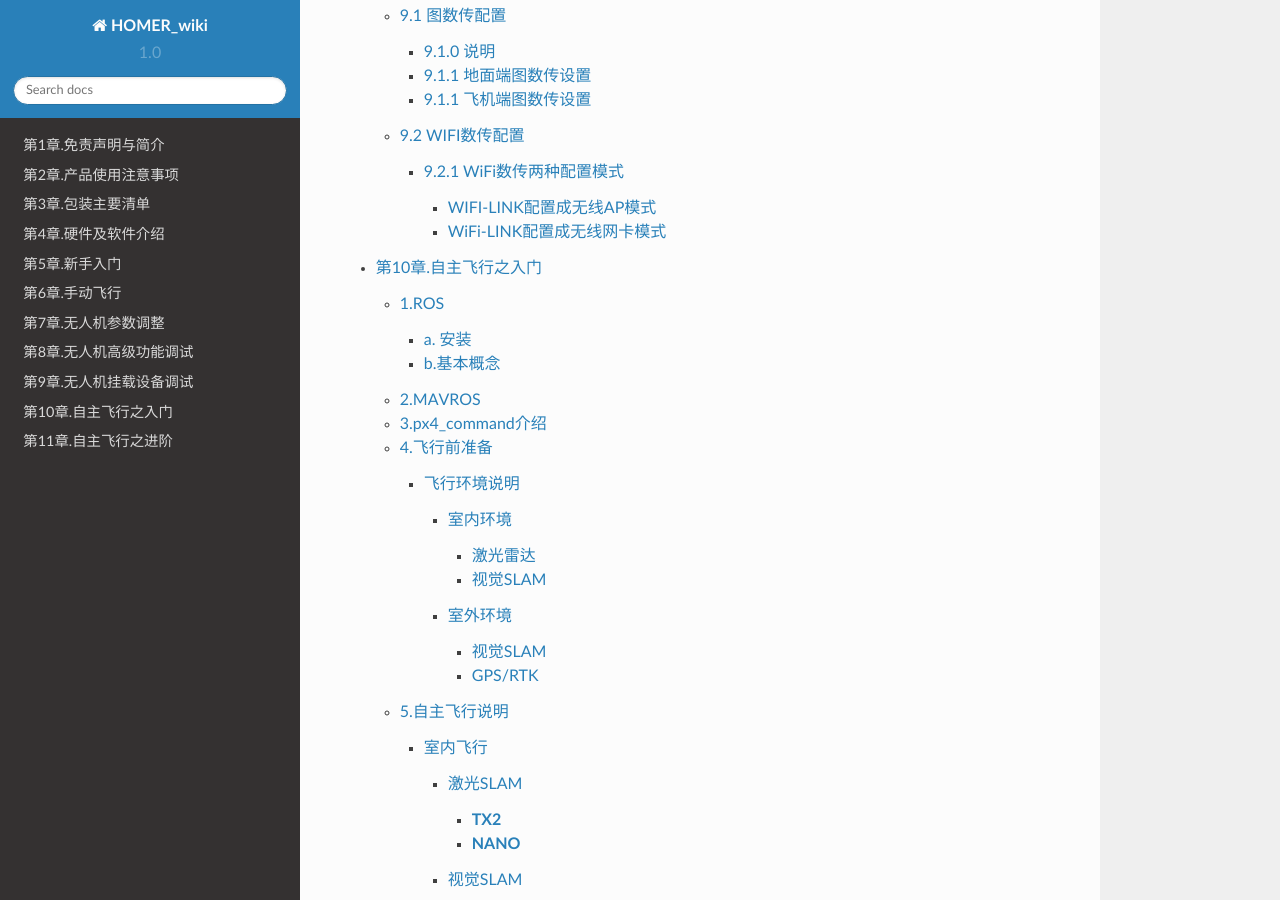
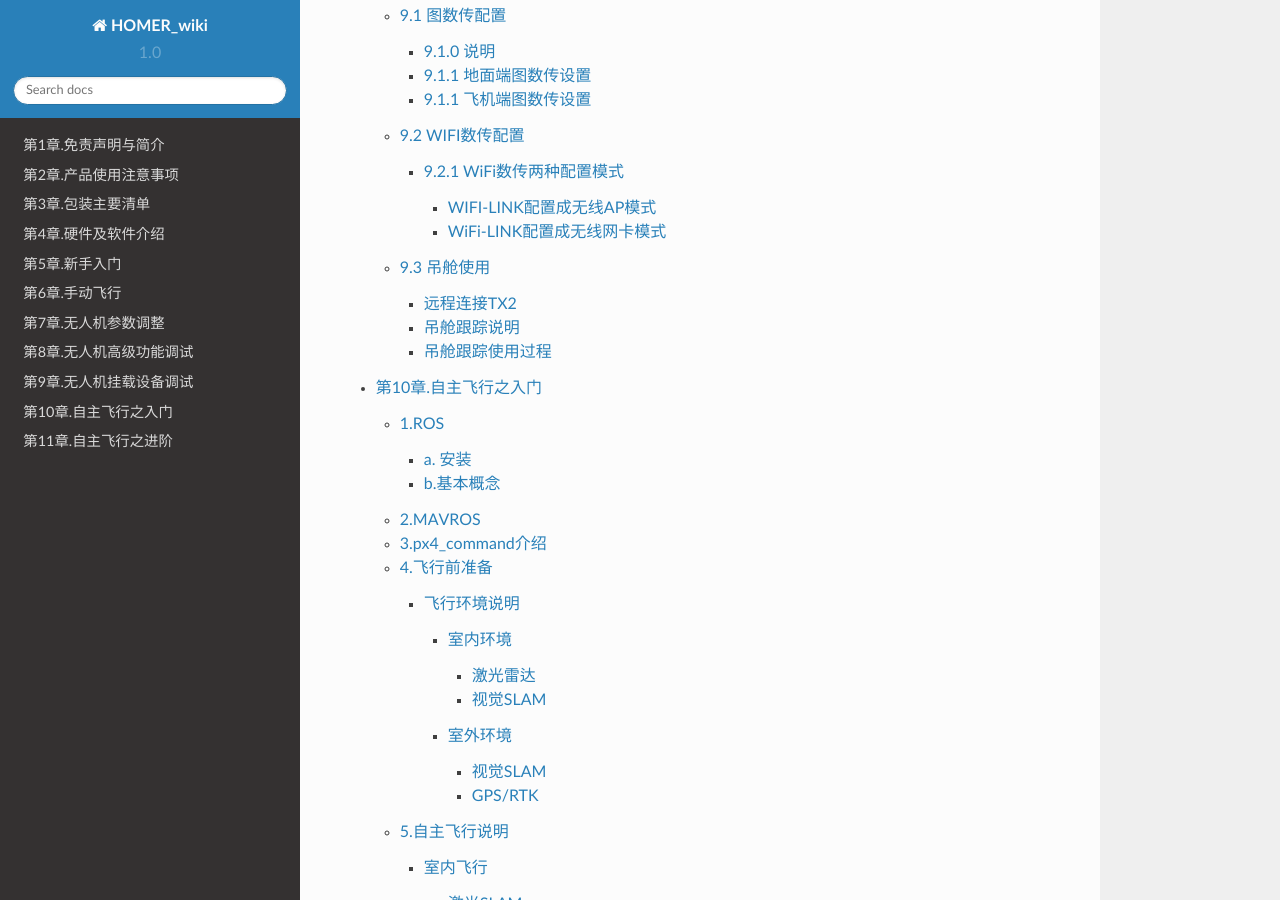
Before and after one commit to amov-lab/p600-wiki, a Sphinx documentation site: the page built from p600_document/source/index.rst, in a window 1280 px wide and 900 px high, scrolled down 2095 px. Built offline with Sphinx 7.4.7 and the Read the Docs theme 2.0.0, drawn with Linux system fonts in a browser that asks for light colours; some of the changed lines change nothing that is shown.

Commit message:
p600 wiki

```diff
--- a/p600_document/source/docs/9无人机挂载设备调试.rst
+++ b/p600_document/source/docs/9无人机挂载设备调试.rst
@@ -303,3 +303,106 @@
 重新配置一下，可以点击查询配置，看看配置的是否有出入。
 
 .. image:: ../images/WIFI_RM08K_set_success.png
+
+9.3 吊舱使用
+===================
+
+我们通过局域网，使TX2和自己的笔记本电脑连接同一个WiFi，查看TX2的IP地址，首先需要无限键鼠，
+HDMI转接线，显示器一台，4s电池，TX2供电线，吊舱供电电池3s。
+
+
+远程连接TX2
+--------------------------
+
+首先用4S电池，TX2供电线给TX2供电开机，插上HDMI到显示器上，无线键鼠插到tx2 USB接口上面。
+开机之后输入密码，账户名和密码是一致的，比如账户是nvidia，那么密码也是nvidia。
+登录进去连接到WiFi，确保nomachine软件是打开的（打开的话，在右上角会有显示nomachine的图标）。然后TX2
+连接WiFi，接着查看TX2当前的IP地址，打开一个终端（ Ctrl+Alt+t ），输入ifconfig，找到wanlx （ x，可
+能为0，可能为1 ），可以看到inet addr：xxx.xxx.xxx.xxx，这些xxx表示的就是IP地址，比如我显示的
+就是192.168.31.20。然后记住这个IP地址，HDMI线可以从tx2拔下来，无限键鼠可以拔掉，tx2两个
+USB 口一个口接吊舱的视频 USB 口，另一个接吊舱的串口转 TTL 接口。
+
+.. image:: ../images/dc_lj.JPG
+
+接下来，用自己的电脑，确保自己
+电脑已经安装了nomachine软件，自己电脑WiFi也连接上和TX2一样的WiFi，打开nomachine，新建一
+个连接，输入所要连接客户端的IP地址，我这里就是192.168.31.20。新建连接过程中保持默认参数。
+新建完成后，双击刚新建的连接，提示是否要连接，选择连接。输入相应的账户名和密码，回车就可
+以远程控制 tx2 了。
+
+打开NOMACHINA软件，点击 New新建
+
+.. image:: ../images/WIFI_nomachine_create_new.png
+
+Protrocol选择NX模式，然后输入TX2的IP地址192.168.1.84，Port默认4000
+
+.. image:: ../images/NoMachine1.png
+
+下一步，鉴定方式选择Password，下一步选择Do not use proxy，最后Done
+
+如下选择刚才配置的参数，点击连接
+
+.. image:: ../images/NoMachine2.png
+
+成功后点击YES
+
+输入TX2的用户名以及密码(默认amov) 然后一路OK即可进行访问。
+
+.. image:: ../images//NoMachine3.png
+
+
+.. image:: ../images/NoMachine4.png
+
+
+吊舱跟踪说明
+--------------------------
+
+吊舱的所有用到的源代码都在track_ws文件夹下面，分别是fv_tracking px4_command
+serial_ros，fv_tracking文件夹里面包含了吊舱的视觉框选实现，serial_ros该文件夹包含了视觉框选的结
+那反馈到吊舱imu，并对吊舱进行相应的控制跟踪，px4_command该文件包含了由吊舱控制的运动，
+已经视觉框选像素大小，对飞机进行相应的控制。（该吊舱的代码不建议和P200代码混用，如果要肯定
+现P200的功能，请使用P200的代码包），吊舱的源码都在track_ws下面，确保要source track_ws该文
+单的路径，可以在~/.bashrc查看是否source正确。
+
+吊舱跟踪使用过程
+--------------------------
+
+**编译源码**
+
+通过远程连接tx2进入到TX2中。打开一个终端输入ls /dev |grep ttyUSB该命令查看当前USB设备，如
+那有ttyUSB0，那无需修改任何，如果是ttyUSB1，那么你需要修改
+~/track_ws/src/serial_ros/src/serial_node.cpp中找到ser.setPort这行，把这里串口改为
+/dev/ttyUSB1。默认打开串口是ttyUSB0，如果你查看自己的USB设备是ttyUSB1，就需要在这里修改
+一下。保存之后需要编译，编译需要到~/track_ws/目录下面，执行命令catkin_make。第二个查看自
+己有没有视频设备，查看自己的/dev下面是否有/dev/videox （ x表示0或者1 ），如果/dev下面没
+有/dev/videox相关的设备，请重新启动一下吊舱供电，重新查看/dev应该会有/dev/videox。x为0就是
+默认，无需修改，如果x是1，那么需要修改~/track_ws/src/fv_tracking/nodes/web_cam.cpp。查找
+cv：：VideoCapture默认使用的是摄像头0，如果上面x为1，则这里摄像头选择也要改为1 .同理需要保存
+和编译，编译还是需要在~/track_ws/目录下面执行catkin_make进行编译。
+
+
+**启动吊舱脚本**
+
+1. 首先使用Nomachine连接TX2的远程桌面。
+
+.. image:: ../images/TX2_Remote.png
+
+2. 接着运行如下目录的脚本文件：
+/home/amov/track_ws/src/px4_command/sh/sh_for_P200/fly_tracking_test.sh
+
+.. image:: ../images/TX2_1.png
+
+3. 会运行五个终端，依次检查每个终端是否有报错，这里第二个终端报错（打不开视频）：
+
+.. image:: ../images/Track_Con1.png
+
+4. 请确保吊舱电源是否开启，并且吊舱的USB线插入TX2,通常在TX2上电后需要重启下吊舱，否者可能造成TX2连接不上吊舱，
+插拔吊舱电源重新上电
+
+5. 再次运行脚本,运行成功:
+
+.. image:: ../images/Track_Connect.png
+
+6. 框选一个物体，测试吊舱是否能够跟踪：
+
+.. image:: ../images/Track_Test.png
```
Also changed, not shown: 1 other file.
